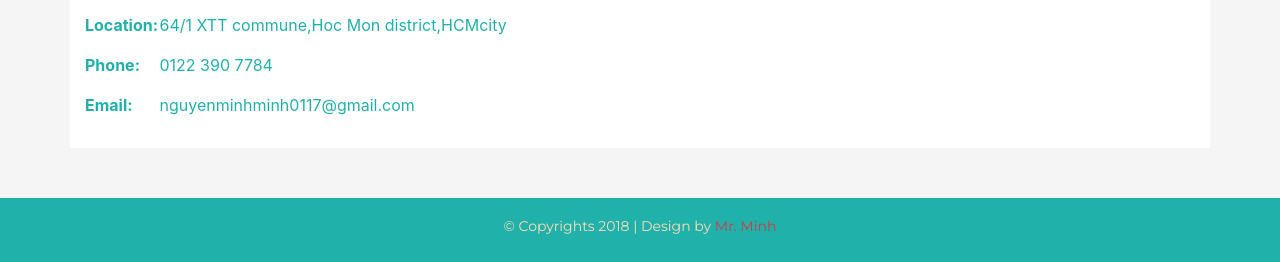
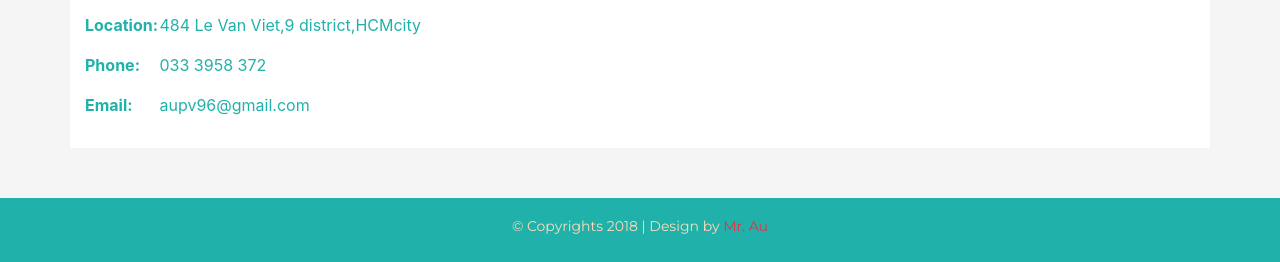
Before and after one commit to aupv9/mycv.github.io, a plain HTML site: page index.html in a window 1280 px wide. Shown: the part 4562-4824 px from the top of the page. Drawn offline with nearby package versions, Linux system fonts and the light colour scheme; a script that the page names is missing.

Commit message:
Update index.html

```diff
--- a/index.html
+++ b/index.html
@@ -454,15 +454,15 @@
                             <p>Looking For Address</p>
                             <div class="box_address">
                                 <p>Location: </p>
-                                <p>64/1 XTT commune,Hoc Mon district,HCMcity</p>
+                                <p>484 Le Van Viet,9 district,HCMcity</p>
                             </div>
                             <div class="box_address">
                                 <p>Phone: </p>
-                                <p>0122 390 7784</p>
+                                <p>033 3958 372</p>
                             </div>
                             <div class="box_address">
                                 <p>Email: </p>
-                                <p>nguyenminhminh0117@gmail.com</p>
+                                <p>aupv96@gmail.com</p>
                             </div>
                         </div>
                     </form>
@@ -479,7 +479,7 @@
     <footer id="footer" class="text-center">
         <div class="container">
             <h5>© Copyrights 2018 | Design by
-                <a href="#about" class="text-danger">Mr. Minh</a>
+                <a href="#about" class="text-danger">Mr. Au</a>
             </h5>
         </div>
     </footer>
```
